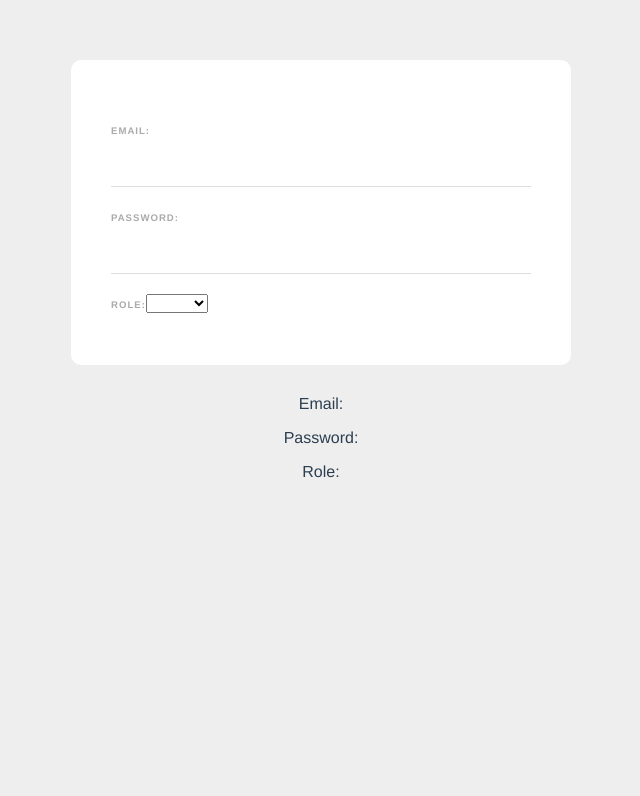
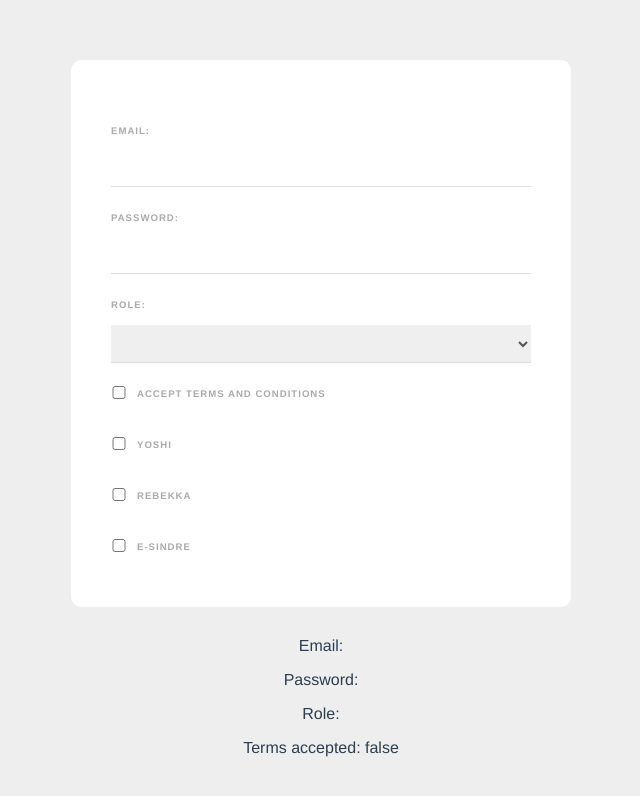
Before and after one commit to Erwan228/vue-the-form, a Vue app in the folder web-form/: page / in a window 1280 px wide. Shown: the top 796 px of the page, without its empty margins (319-959 px from the left). Built offline with nearby package versions, Linux system fonts and the light colour scheme.

Commit message:
Update SignUpForm.vue

```diff
--- a/web-form/src/components/SignUpForm.vue
+++ b/web-form/src/components/SignUpForm.vue
@@ -13,10 +13,29 @@
             <option value="Healer" style="background: green;">Healer</option>
         </select>
 
+        <div class="terms">
+            <input type="checkbox" required v-model="terms">
+            <label>Accept terms and conditions</label>
+        </div>
+
+        <div>
+            <input type="checkbox" v-model="names">
+            <label>Yoshi</label>
+        </div>
+        <div>
+            <input type="checkbox" v-model="names">
+            <label>Rebekka</label>
+        </div>
+        <div>
+            <input type="checkbox" v-model="names">
+            <label>e-Sindre</label>
+        </div>
+
     </form>
     <p>Email: {{ email }}</p>
     <p>Password: {{ password }}</p>
     <p>Role: {{ role }}</p>
+    <p>Terms accepted: {{ terms }}</p>
 </template>
 
 <script>
@@ -26,6 +45,8 @@
         email: '',
         password: '',
         role: '',
+        terms: false,
+        names: [],
     }
 }
 }
@@ -49,7 +70,7 @@
     letter-spacing: 1px;
     font-weight: bold;
 }
-input {
+input, select {
     display: block;
     padding: 10px 6px;
     width: 100%;
@@ -58,4 +79,11 @@
     border-bottom: 1px solid #ddd;
     color: #555;
 }
+input[type="checkbox"]{
+    display: inline-block;
+    width: 16px;
+    margin: 0 10px 0 0;
+    position: relative;
+    top: 2px;
+}
 </style>
```
